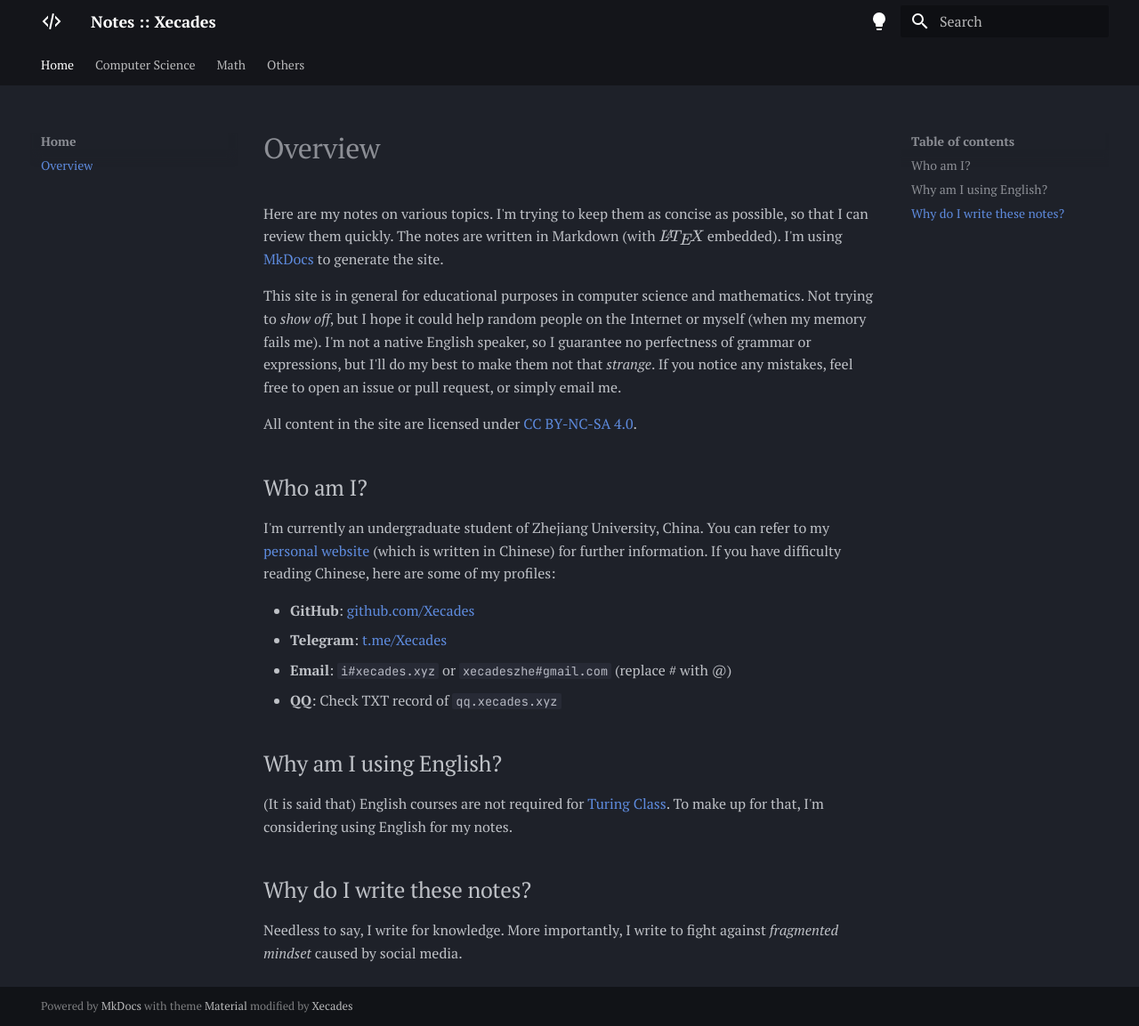
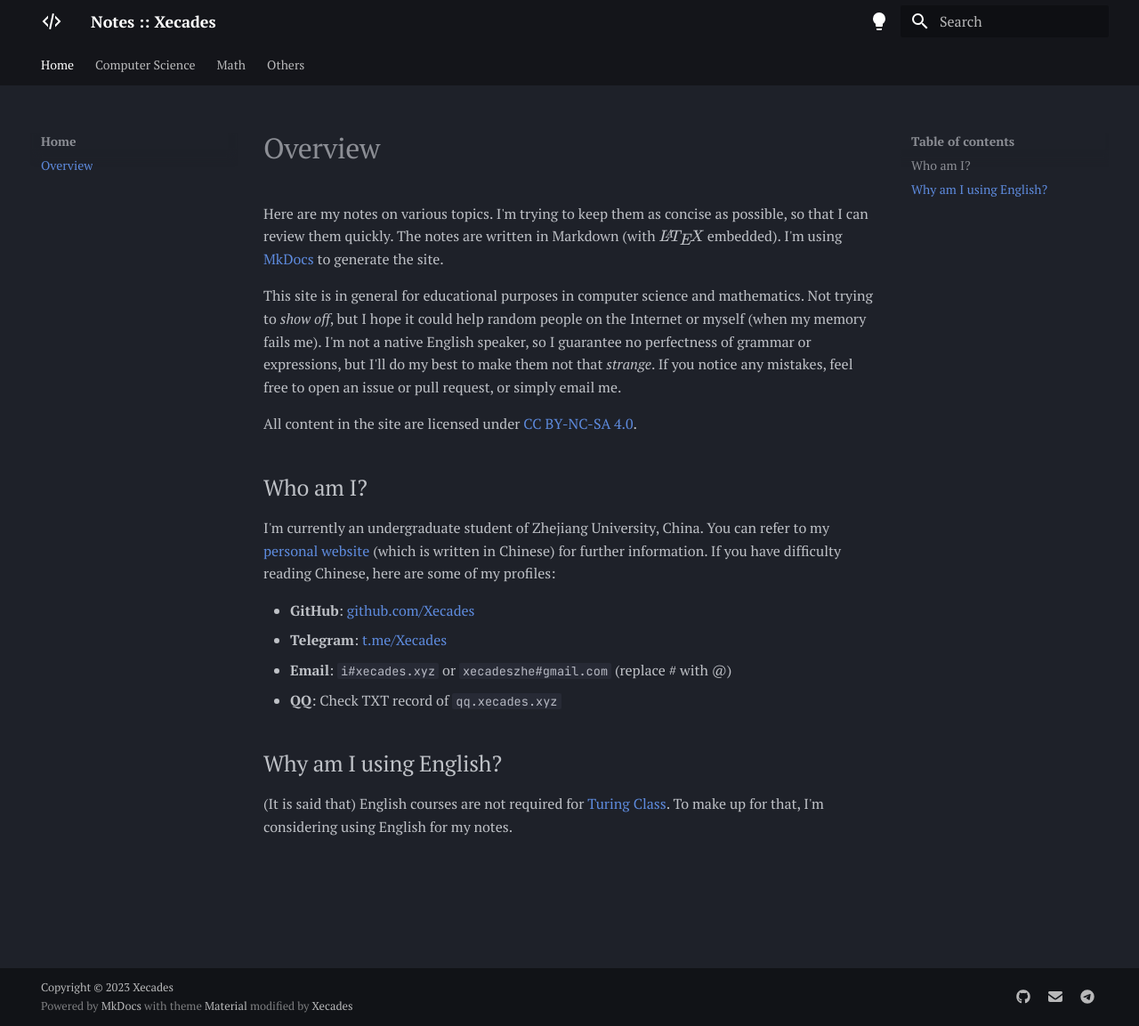
Before and after one commit to Xecades/Notes, an MkDocs documentation site: the page built from docs/index.md, in a window 1280 px wide and 1153 px high. Shown: the whole window at 89% size. Built offline with MkDocs 1.6.1 and Material for MkDocs 9.7.7, drawn with Linux system fonts in a browser that asks for light colours.

```diff
--- a/docs/index.md
+++ b/docs/index.md
@@ -18,7 +18,3 @@ I'm currently an undergraduate student of Zhejiang University, China. You can re
 ## Why am I using English?
 
 (It is said that) English courses are not required for [Turing Class](http://www.cs.zju.edu.cn/turingclass_en/). To make up for that, I'm considering using English for my notes.
-
-## Why do I write these notes?
-
-Needless to say, I write for knowledge. More importantly, I write to fight against *fragmented mindset* caused by social media.
--- a/mkdocs.yml
+++ b/mkdocs.yml
@@ -42,9 +42,25 @@ markdown_extensions:
       anchor_linenums: true
       line_spans: __span
       pygments_lang_class: true
+  - toc:
+      permalink: true
   - pymdownx.inlinehilite
   - pymdownx.snippets
   - pymdownx.superfences
+
+copyright: Copyright &copy; 2023 Xecades
+
+extra:
+  social:
+    - icon: fontawesome/brands/github
+      link: https://github.com/Xecades
+    - icon: fontawesome/solid/envelope
+      link: "mailto:i@xecades.xyz"
+    - icon: fontawesome/brands/telegram
+      link: https://t.me/Xecades
+  analytics:
+    provider: google
+    property: G-SZXL7N0Q4X
 
 extra_javascript:
   - assets/js/mathjax.js
--- a/overrides/partials/copyright.html
+++ b/overrides/partials/copyright.html
@@ -1,4 +1,10 @@
 <div class="md-copyright">
+    {% if config.copyright %}
+      <div class="md-copyright__highlight">
+        {{ config.copyright }}
+      </div>
+    {% endif %}
+    {% if not config.extra.generator == false %}
       Powered by
       <a href="https://www.mkdocs.org/" target="_blank" rel="noopener">
         MkDocs
@@ -11,4 +17,5 @@
       <a href="https://github.com/Xecades" target="_blank" rel="noopener">
         Xecades
       </a>
+    {% endif %}
   </div>
```
Lines whose indentation alone changed are shown as unchanged.
